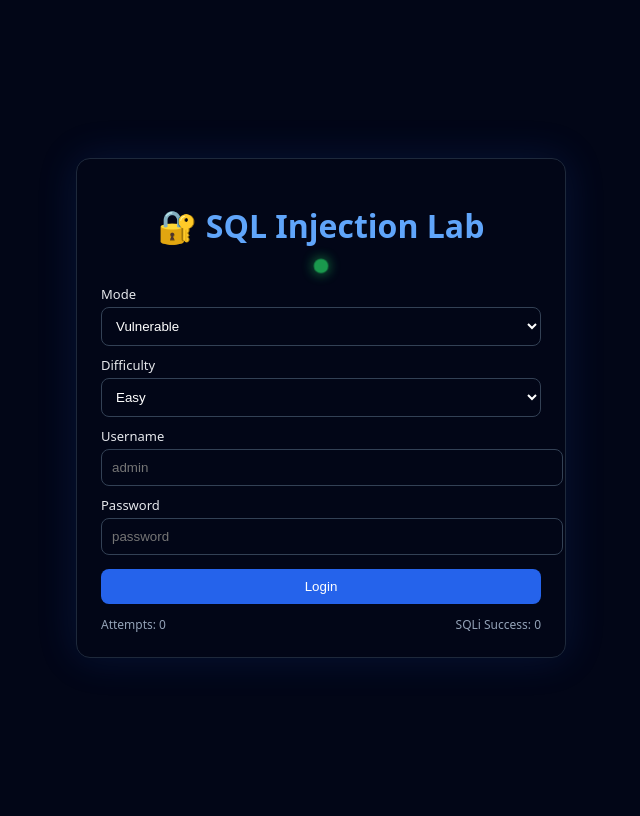
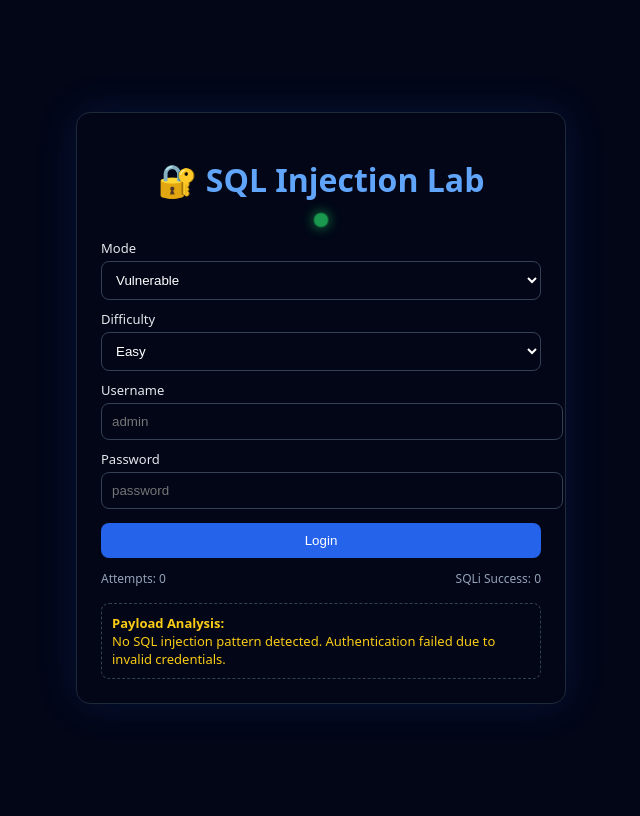
Before and after one commit to cerebralstoic/CyberAttackSimulation, a PHP site: page / in a window 1280 px wide. Shown: the whole page, without its empty margins (319-959 px from the left). Run offline with PHP 8.4, Linux system fonts and the light colour scheme.

Commit message:
Added Query explanation

```diff
--- a/labs/sqli-lab/app/index.php
+++ b/labs/sqli-lab/app/index.php
@@ -4,6 +4,7 @@ $db = new SQLite3("users.db");
 $mode = $_POST["mode"] ?? "vulnerable";
 $username = $_POST["username"] ?? "";
 $password = $_POST["password"] ?? "";
+$explanation = "";
 $difficulty = $_POST["difficulty"] ?? "easy";
 
 $message = "";
@@ -16,6 +17,33 @@ $db->exec("CREATE TABLE IF NOT EXISTS stats (
     successes INTEGER
 )");
 $db->exec("INSERT OR IGNORE INTO stats VALUES (1,0,0)");
+function explainPayload($username, $password, $difficulty, $mode) {
+    $input = strtolower($username . " " . $password);
+
+    if ($mode === "secure") {
+        return "Prepared statements are used. User input is treated as data, not SQL code, so injection is blocked.";
+    }
+
+    if (strpos($input, " or ") !== false || strpos($input, "1=1") !== false) {
+        if ($difficulty === "hard") {
+            return "Boolean-based SQL injection was attempted, but input was escaped, preventing query manipulation.";
+        }
+        return "Boolean-based SQL injection detected. The injected condition forces the WHERE clause to always evaluate TRUE.";
+    }
+
+    if (strpos($input, "--") !== false) {
+        if ($difficulty === "medium" || $difficulty === "hard") {
+            return "Comment-based SQL injection was attempted, but comment tokens are filtered in this difficulty level.";
+        }
+        return "Comment-based SQL injection detected. The rest of the SQL query is commented out, bypassing authentication.";
+    }
+
+    if (strpos($input, "'") !== false) {
+        return "Quote-based SQL injection attempt detected. The attacker tried to break out of the string context.";
+    }
+
+    return "No SQL injection pattern detected. Authentication failed due to invalid credentials.";
+}
 
 if ($_SERVER["REQUEST_METHOD"] === "POST") {
     $db->exec("UPDATE stats SET attempts = attempts + 1 WHERE id=1");
@@ -62,6 +90,8 @@ if ($_SERVER["REQUEST_METHOD"] === "POST") {
         }
     }
 }
+$explanation = explainPayload($username, $password, $difficulty, $mode);
+
 
 $stats = $db->querySingle("SELECT attempts || ',' || successes FROM stats");
 [$attempts, $successes] = explode(",", $stats);
@@ -188,6 +218,14 @@ button:hover { background:#1d4ed8 }
 <strong>Executed SQL:</strong><br>
 <?= htmlspecialchars($queryUsed) ?>
 </div>
+
+<?php endif; ?>
+
+<?php if ($explanation): ?>
+<div class="box">
+<strong>Payload Analysis:</strong><br>
+<?= htmlspecialchars($explanation) ?>
+</div>
 <?php endif; ?>
 
 </div>
```
